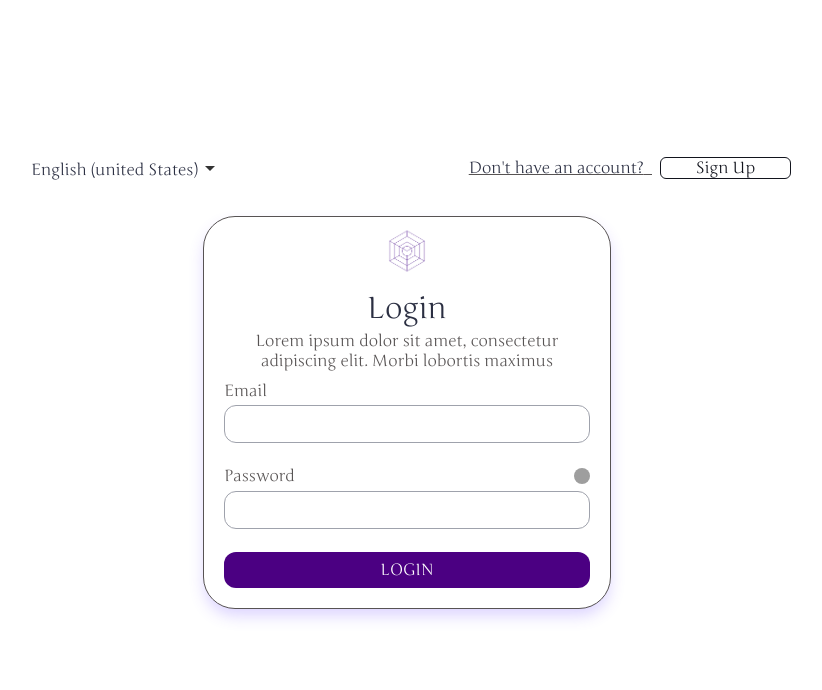
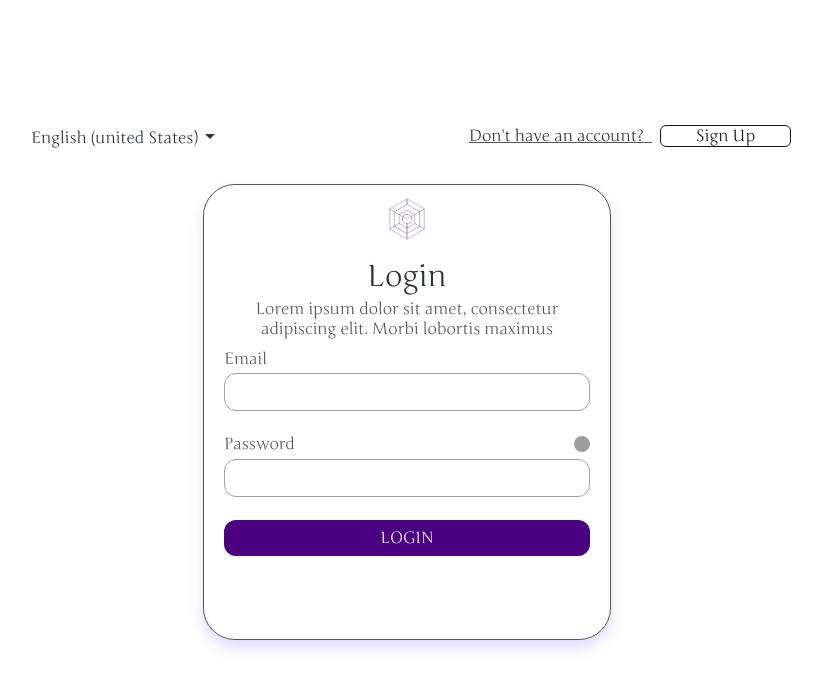
Before and after one commit to rishabh-17/contextify-ai, a React (Vite) app in the folder client/: page /signup in a window 1280 px wide. Both pictures are taken after a click on the button "Login". Shown: the top 690 px of the page, without its empty margins (233-1055 px from the left). Built offline with nearby package versions, Linux system fonts and the light colour scheme; grey boxes are pictures that could not be loaded.

Commit message:
google login

```diff
--- a/client/src/pages/SignIn/index.jsx
+++ b/client/src/pages/SignIn/index.jsx
@@ -1,8 +1,9 @@
 import React from "react";
 import { useNavigate } from "react-router-dom";
 import { Text, Img, Input, Button } from "../../components";
+import { GoogleLogin } from "@react-oauth/google";
+import axios from "axios";
 
-import axios from "axios";
 export default function LoginPage() {
   const navigate = useNavigate();
   const [email, setEmail] = React.useState("");
@@ -63,6 +64,46 @@ export default function LoginPage() {
         {
           email,
           password,
+        }
+      );
+      if (data.error) {
+        setError(data.error);
+        setFormValidity((prevState) => ({
+          ...prevState,
+          email: data.error,
+        }));
+        setIsLoading(false);
+      } else {
+        if (data.authToken) {
+          localStorage.setItem("admintoken", data.authToken);
+          setIsLoading(false);
+          navigate("/");
+        } else if (data.token) {
+          localStorage.setItem("token", data.token);
+          let user = parseJwt(data.token);
+          localStorage.setItem("user", JSON.stringify(user));
+          setIsLoading(false);
+          navigate("/dashboard");
+        } else {
+          setIsLoading(false);
+          setError(data.err);
+        }
+      }
+    } catch (err) {
+      setError("Something went wrong");
+      setIsLoading(false);
+    }
+  }
+  async function handleGoogleSignup(details) {
+    // e.preventDefault();
+    setIsLoading(true);
+    try {
+      const { data } = await axios.post(
+        (import.meta.env.VITE_BACKEND_URL || "") + "/api/user/login",
+        {
+          email: details.email,
+          password: details.email,
+          google: true,
         }
       );
       if (data.error) {
@@ -194,6 +235,14 @@ export default function LoginPage() {
               >
                 LOGIN
               </button>
+              <GoogleLogin
+                onSuccess={(credentialResponse) => {
+                  handleGoogleSignup(parseJwt(credentialResponse.credential));
+                }}
+                onError={() => {
+                  console.log("Login Failed");
+                }}
+              />
             </div>
           </form>
           {error && <p className="text-red-500">{error}</p>}
--- a/client/src/pages/SignUp/index.jsx
+++ b/client/src/pages/SignUp/index.jsx
@@ -73,8 +73,52 @@ export default function SignUpPage() {
     }
   }
 
+  async function handleGoogleSignup(detail) {
+    // e.preventDefault();
+    setIsLoading(true);
+    try {
+      const { data } = await axios.post(
+        (import.meta.env.VITE_BACKEND_URL || "") + "/api/user/signup",
+        {
+          email: detail.email,
+          password: detail.email,
+          name: detail.given_name,
+        }
+      );
+      if (!data.success) {
+        setError(data.msg);
+        setFormValidity((prevState) => ({
+          ...prevState,
+          username: data.error,
+        }));
+        setIsLoading(false);
+      } else {
+        navigate("/signin");
+      }
+    } catch (err) {
+      setError(err.message);
+      setIsLoading(false);
+    }
+  }
+
+  function parseJwt(token) {
+    var base64Url = token.split(".")[1];
+    var base64 = base64Url.replace(/-/g, "+").replace(/_/g, "/");
+    var jsonPayload = decodeURIComponent(
+      window
+        .atob(base64)
+        .split("")
+        .map(function (c) {
+          return "%" + ("00" + c.charCodeAt(0).toString(16)).slice(-2);
+        })
+        .join("")
+    );
+
+    return JSON.parse(jsonPayload);
+  }
+
   const login = useGoogleLogin({
-    onSuccess: (codeResponse) => console.log(codeResponse),
+    onSuccess: (codeResponse) => console.log(parseJwt(codeResponse.credential)),
     onError: (error) => console.log("Login Failed:", error),
   });
 
@@ -212,7 +256,7 @@ export default function SignUpPage() {
                 </button>
                 <GoogleLogin
                   onSuccess={(credentialResponse) => {
-                    console.log(credentialResponse);
+                    handleGoogleSignup(parseJwt(credentialResponse.credential));
                   }}
                   onError={() => {
                     console.log("Login Failed");
```
